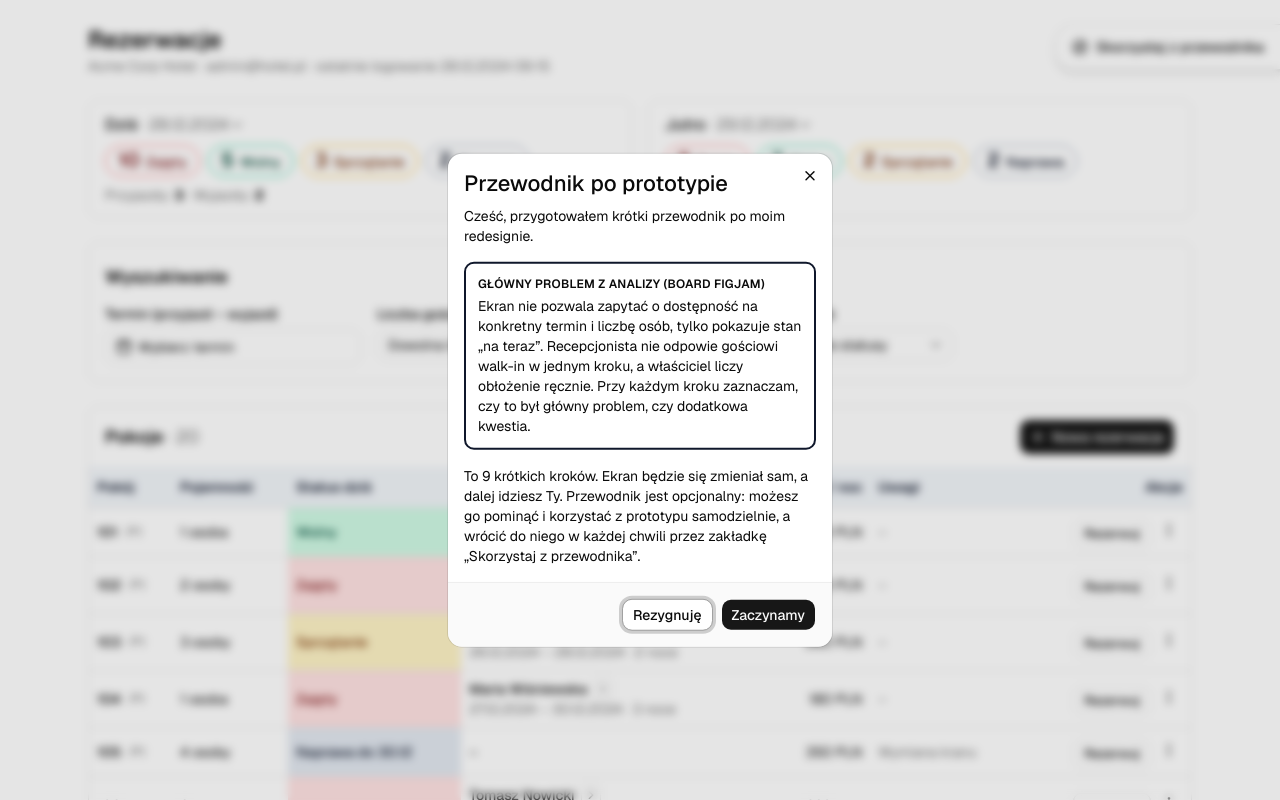
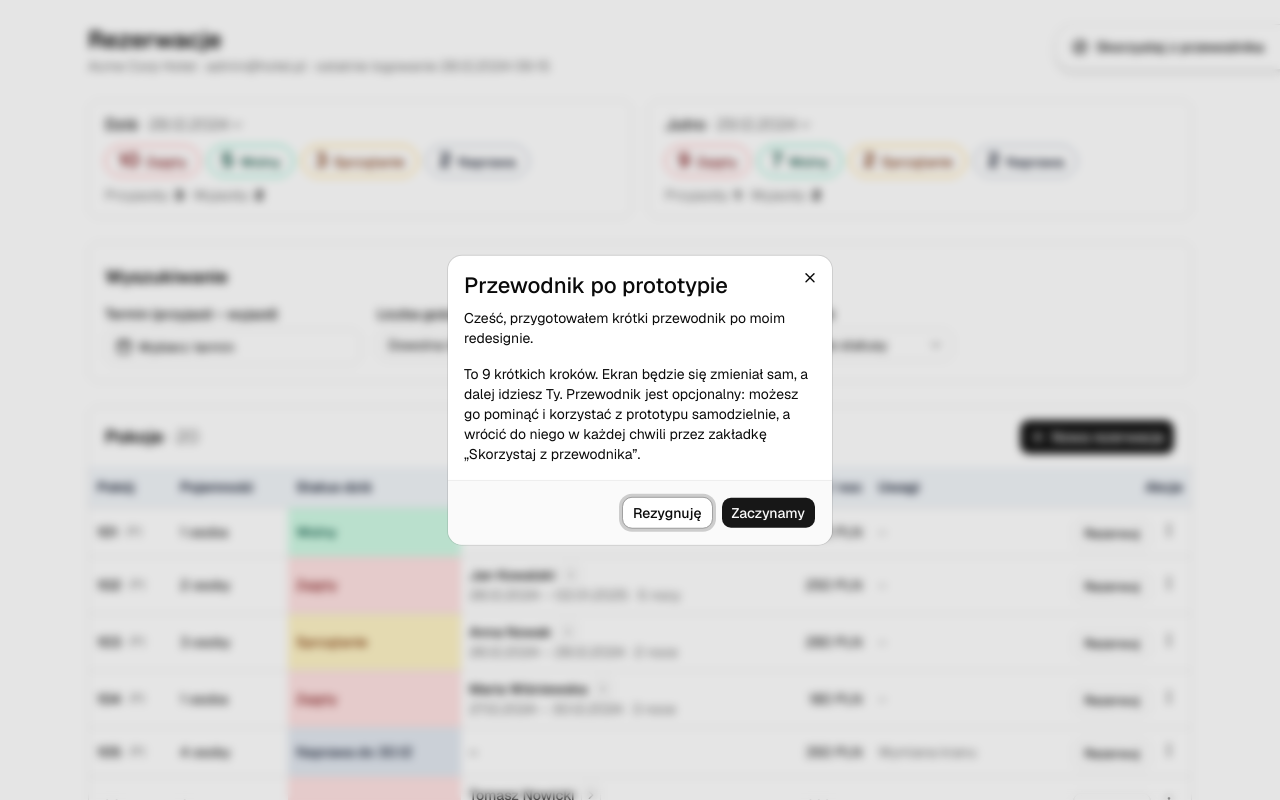
Before and after one commit to jacek-marek1/HotelManagerPRO, a Next.js app: page / in a window 1280 px wide. Shown: the top 800 px of the page. Built offline with nearby package versions, Linux system fonts and the light colour scheme.

Commit message:
Modal powitalny: usunięta ramka z głównym problemem (jest w kroku 1)
Co-Authored-By: Claude Sonnet 5.5 <noreply@anthropic.com>

```diff
--- a/src/components/guided-tour.tsx
+++ b/src/components/guided-tour.tsx
@@ -341,18 +341,6 @@ export function GuidedTour({ api, runId, onActiveChange }: Props) {
               Cześć, przygotowałem krótki przewodnik po moim redesignie.
             </DialogDescription>
           </DialogHeader>
-          <div className="rounded-lg border-2 border-slate-900 p-3 text-sm">
-            <p className="text-xs font-semibold uppercase tracking-wide">
-              Główny problem z analizy (board FigJam)
-            </p>
-            <p className="mt-1">
-              Ekran nie pozwala zapytać o dostępność na konkretny termin i
-              liczbę osób, tylko pokazuje stan „na teraz”. Recepcjonista nie
-              odpowie gościowi walk-in w jednym kroku, a właściciel liczy
-              obłożenie ręcznie. Przy każdym kroku zaznaczam, czy to był główny
-              problem, czy dodatkowa kwestia.
-            </p>
-          </div>
           <p className="text-sm">
             To {STEPS.length} krótkich kroków. Ekran będzie się zmieniał sam, a
             dalej idziesz Ty. Przewodnik jest opcjonalny: możesz go pominąć i
```
